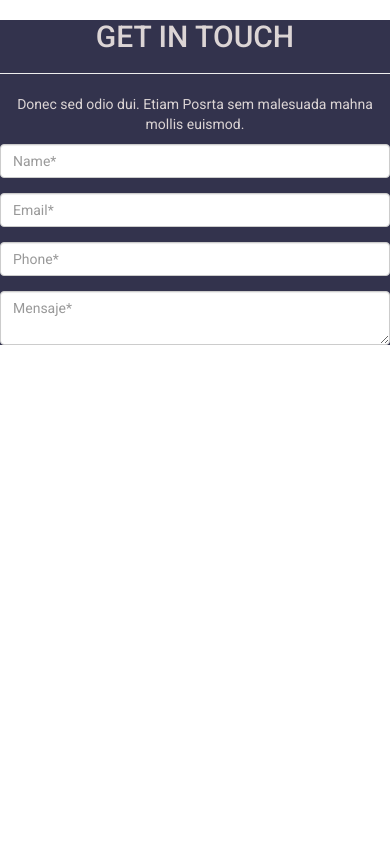
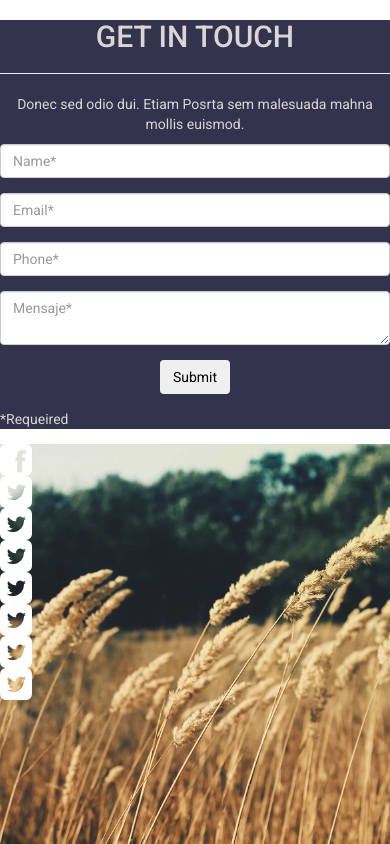
Before and after one commit to NatashaDianeey/34_kane-theme, a plain HTML site: page index.html in a window 390 px wide. Shown: the part 7301-8145 px from the top of the page. Before the commit the page ends 7661 px from the top, so only its background shows below. Drawn offline with nearby package versions, Linux system fonts and the light colour scheme.

Commit message:
estrctura basica de header, section 1,2,3,4,5,6 sin estilo ni responsive

```diff
--- a/css/main.css
+++ b/css/main.css
@@ -179,3 +179,11 @@
 	padding: 2%;
 	list-style: none;
 }
+.bkg-img-2{
+	background-image: url("../img/img-divider-img.jpg");
+	background-size: cover;
+	background-position: center;
+	width: 100%;
+	height: 400px;
+	padding-top: -200px;
+}
--- a/index.html
+++ b/index.html
@@ -409,10 +409,44 @@
                         <div class="form-group">
                             <textarea class="form-control" placeholder="Mensaje*"></textarea>
                         </div>
+                        <div class="form-group">
+                            <button type="submit" class="btn">Submit</button>
+                        </div>
+                        <div class="form-group text-left">
+                            <p>*Requeired</p>
+                        </div>
                     </div>
                 </div>
             </section>
-             <section> <!-- bkg-image con iconos -->
+            <section> <!-- bkg-image con iconos -->
+                <div class="row bkg-img-2 text-center">
+                    <div class="col-xs-12 col-md-3">
+                        <img class="img-responsive" src="img/logo2.png" alt="Facebook">
+                    </div>
+                    <div class="col-xs-12 col-md-1">
+                         <img class="img-responsive" src="img/logo1.png" alt="">
+                    </div>
+                    <div class="col-xs-12 col-md-1">
+                         <img class="img-responsive" src="img/logo1.png" alt="">
+                    </div>
+                    <div class="col-xs-12 col-md-1">
+                         <img class="img-responsive" src="img/logo1.png" alt="">
+                    </div>
+                    <div class="col-xs-12 col-md-1">
+                         <img class="img-responsive" src="img/logo1.png" alt="">
+                    </div>
+                    <div class="col-xs-12 col-md-1">
+                         <img class="img-responsive" src="img/logo1.png" alt="">
+                    </div>
+                    <div class="col-xs-12 col-md-1">
+                         <img class="img-responsive" src="img/logo1.png" alt="">
+                    </div>
+                    <div class="col-xs-12 col-md-3">
+                         <img class="img-responsive" src="img/logo1.png" alt="">
+                    </div>
+
+                    </div>
+                </div>
             </section>
             <footer> <!-- bkg-green CONTACTO-->
             </footer>
```
